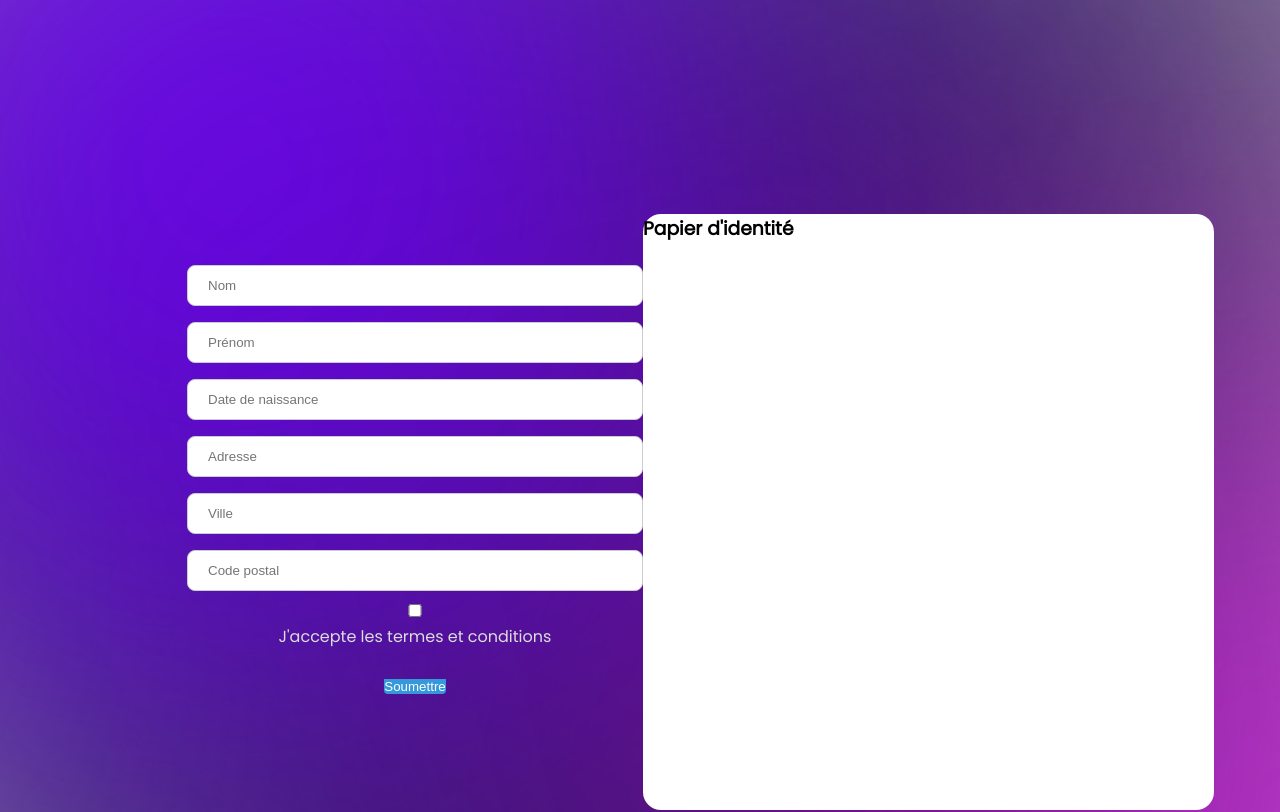
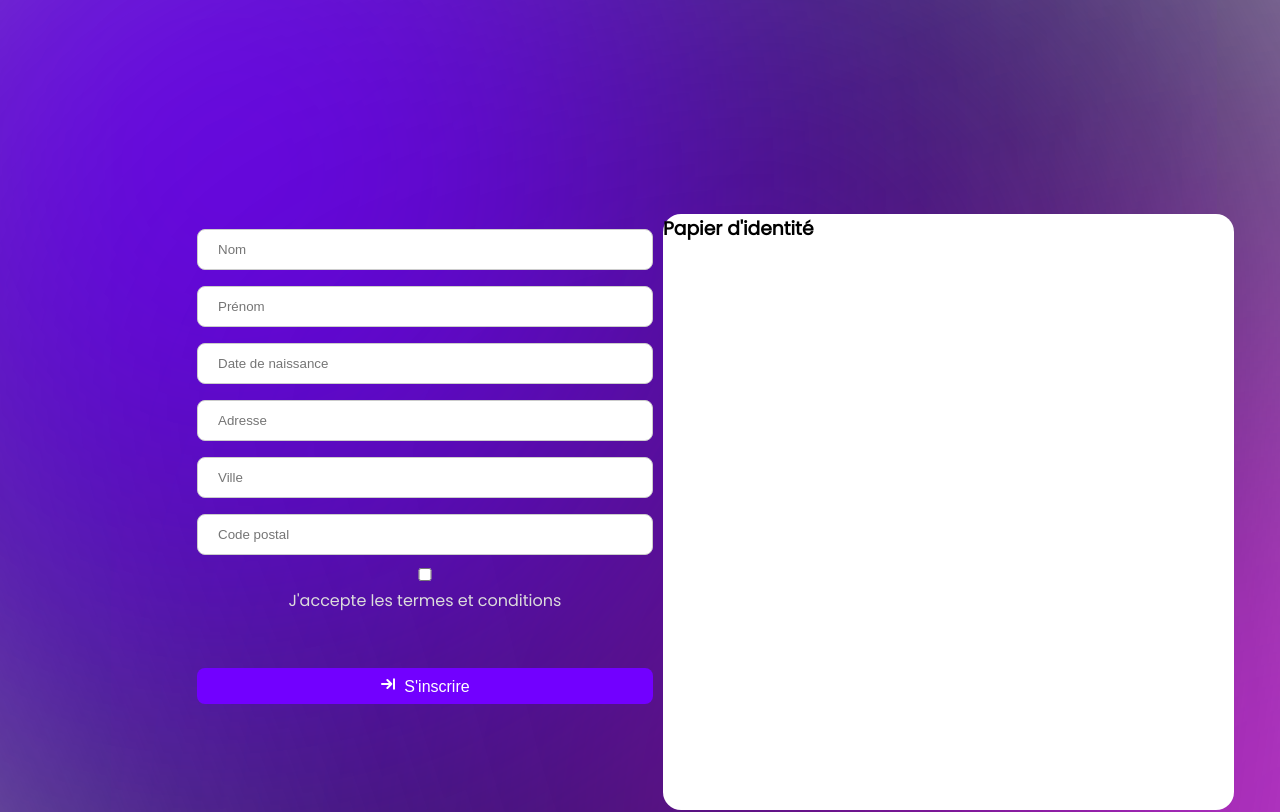
Before and after one commit to NightON-Project/NightON-React, a React (Create React App) app: page /paymentpage in a window 1280 px wide. Shown: the top 812 px of the page. Built offline with nearby package versions, Linux system fonts and the light colour scheme.

Commit message:
vcxw
 vcx

```diff
--- a/src/pages/paymentpage/index.js
+++ b/src/pages/paymentpage/index.js
@@ -69,7 +69,18 @@ function Index() {
                     />
                     J'accepte les termes et conditions
                 </label>
-                <button type="submit">Soumettre</button>
+                <br></br>
+              <button className="submit">
+                <div className="movement">
+                   <svg className="fleche" width="16" height="16" viewBox="0 0 16 16" fill="none" xmlns="http://www.w3.org/2000/svg">
+                     <g id="Logo">
+                     <path id="Vector" d="M11.3333 7.99992H2M11.3333 7.99992L7.33333 11.9999M11.3333 7.99992L7.33333 3.99992M14 3.33325V12.6666" stroke="white" stroke-width="2" stroke-linecap="round" stroke-linejoin="round"/>
+                     </g>
+                   </svg>
+                  <span className='straight'>S'inscrire</span>
+              </div>
+            </button>
+            <br></br>
             </form>
             </div>
             <div className='square-container'>
```
